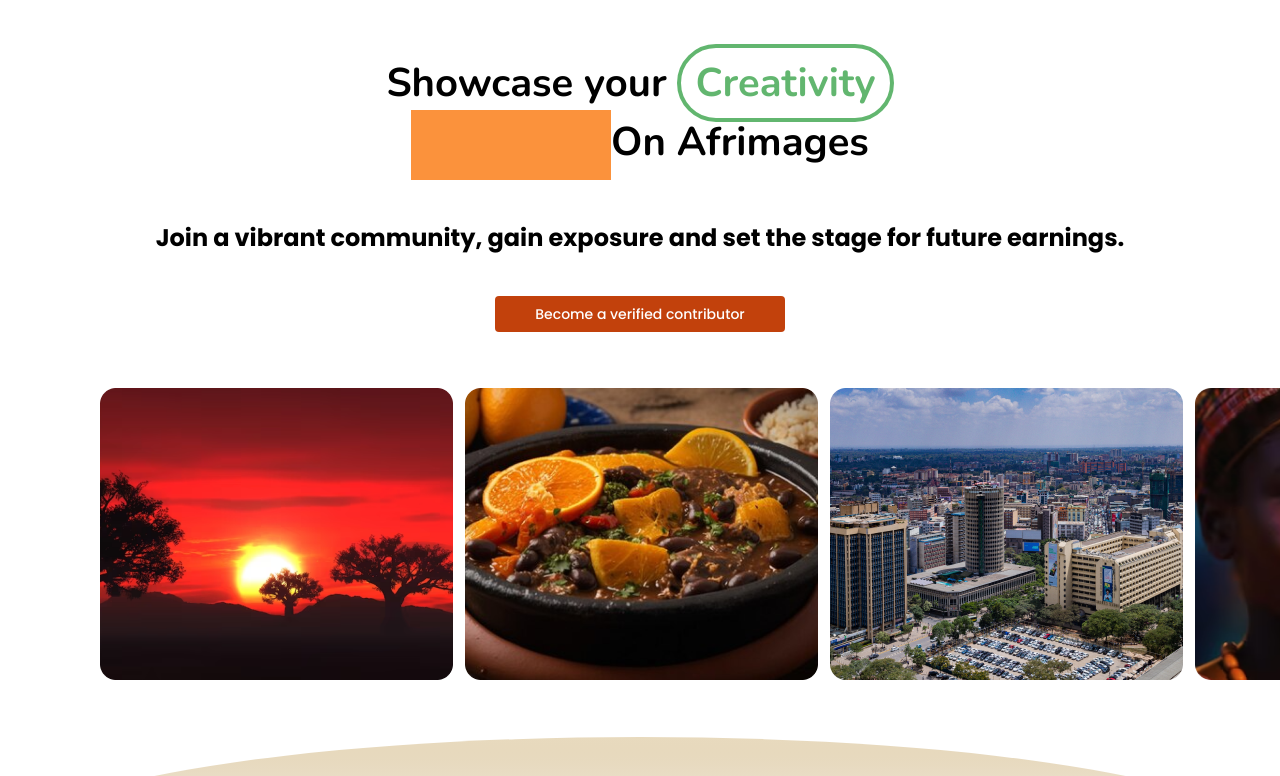
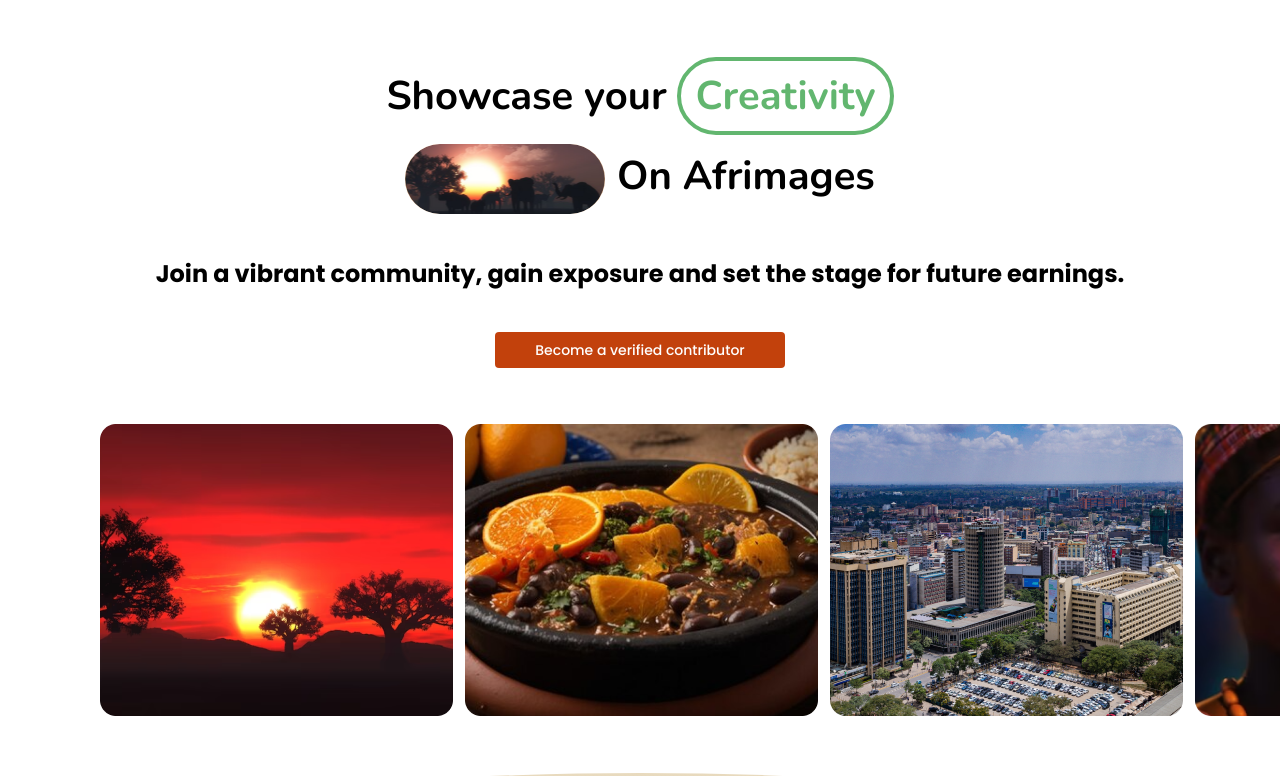
Before and after one commit to Afrimages/Afrimages-Frontend, a Next.js app: page /creator in a window 1280 px wide. Shown: the top 776 px of the page. Built offline with nearby package versions, Linux system fonts and the light colour scheme.

Commit message:
feat(creator): create cta section

```diff
--- a/app/creator/page.tsx
+++ b/app/creator/page.tsx
@@ -8,6 +8,7 @@
 import whyCollageImg2 from '@/public/images/creator/creator-why-collage-2.png';
 import whyCollageImg3 from '@/public/images/creator/creator-why-collage-3.png';
 import whyCollageImg4 from '@/public/images/creator/creator-why-collage-4.png';
+import ctaCollageImg from '@/public/images/creator/creator-cta-colllage.png';
 
 import heartOutlineIcon from '@/public/svg/heart-outline.svg';
 import atomIcon from '@/public/svg/atom.svg';
@@ -22,13 +23,13 @@
             {/* Hero Section */}
             <section>
                 <div className='text-center'>
-                    <h1 className='font-nunito text-[40px] font-bold leading-[54px]'>
+                    <h1 className='font-nunito text-[40px] font-bold leading-[80px]'>
                         Showcase your{' '}
                         <span className='text-green400 border-4 border-green400 rounded-full py-2 px-3.5'>
                             Creativity
                         </span>{' '}
                         <br />{' '}
-                        <span className='inline-block align-middle w-[200px] h-[70px] bg-orange-400'></span>
+                        <span className='inline-block align-middle w-[200px] h-[70px] rounded-full bg-orange-300 bg-span-img mr-3'></span>
                         On Afrimages
                     </h1>
 
@@ -272,7 +273,23 @@
             </section>
 
             {/* CTA (Call to Action) Section*/}
-            <section></section>
+            <section className='bg-offWhite flex items-center justify-center gap-20'>
+                <div className='leading-6 gradient-collage rounded-[10px] px-8 pb-8 pt-16'>
+                    <h1 className='font-medium text-xl max-w-[388px]'>
+                        We welcome you to a world of creativity and exposure{' '}
+                    </h1>
+
+                    <p className='text-sm mt-2 mb-9'>
+                        Trust us with your creativity and explore a new world{' '}
+                    </p>
+
+                    <button className='btn-main py-2.5 px-6'>
+                        Become a contributor
+                    </button>
+                </div>
+
+                <Image src={ctaCollageImg} width={500} height={365} alt='' />
+            </section>
         </div>
     );
 }
--- a/app/globals.css
+++ b/app/globals.css
@@ -40,6 +40,12 @@
 /*  ------------------------------------------------
     Custom Styling for Creator Page at app/creator
     ------------------------------------------------   */
+.bg-span-img {
+    background-image: url('../public/images/creator/creator-hero-span-img.png');
+    background-position: center;
+    background-size: cover;
+    background-repeat: no-repeat;
+}
 
 .gradient-green {
     background: linear-gradient(
```
Also changed, not shown: public/images/creator/creator-cta-colllage.png (added).
